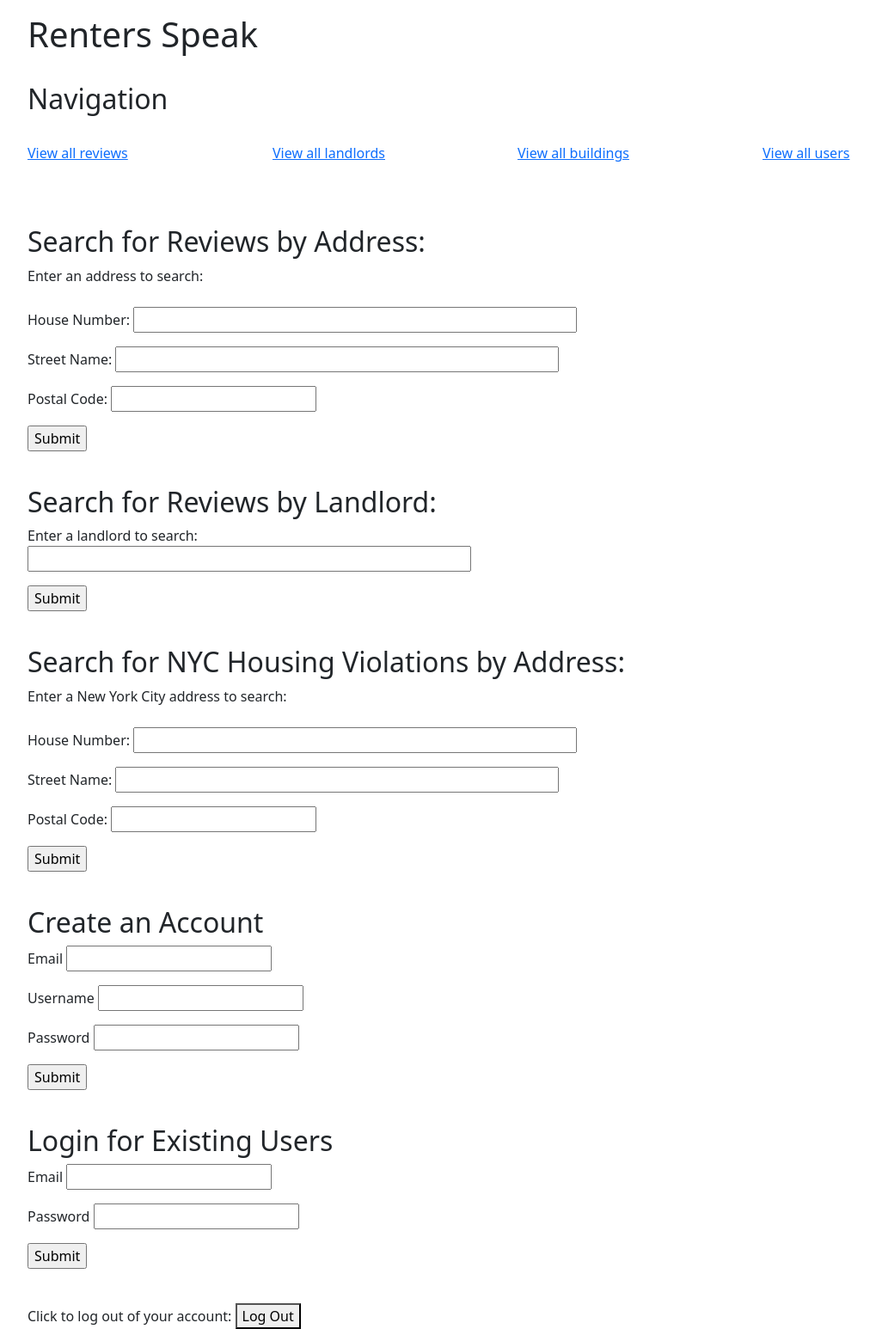
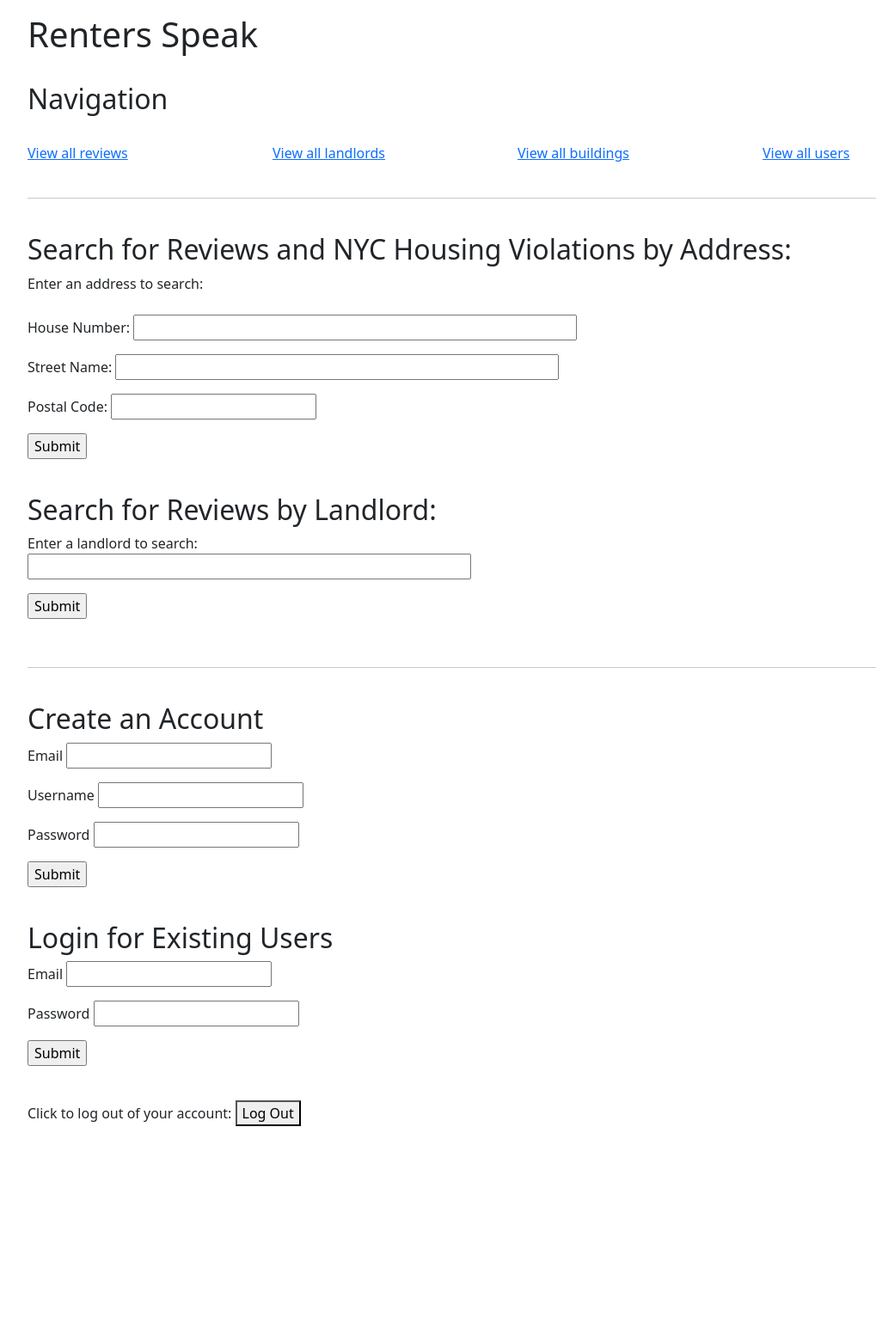
Before and after one commit to mauratee/Renters-Speak, a Flask app: page / in a window 1280 px wide. Shown: the whole page at 86% size, without its empty margins (50-1069 px from the left). After the commit the page ends 1310 px from the top, so only its background shows below. Run offline with Flask 2, Linux system fonts and the light colour scheme.

Commit message:
De-bug /search_by_address route in server.py

```diff
--- a/server.py
+++ b/server.py
@@ -232,7 +232,8 @@ def search_by_building_and_violation():
                                 length_violation_list=length_violation_list)
 
         elif not violation_list and building:
-            return render_template('building_details.html', building=building)
+            return render_template('building_details.html', building=building,
+                                    violation_list=violation_list)
 
 
         length_violation_list = len(violation_list)
--- a/templates/homepage.html
+++ b/templates/homepage.html
@@ -31,10 +31,10 @@
   </div>
 
   <br>
-  <br>
+  <hr>
   <br>
 
-  <h2>Search for Reviews by Address:</h2>
+  <h2>Search for Reviews and NYC Housing Violations by Address:</h2>
     <form action="/search_by_address">
       <p>
         Enter an address to search:<br>
@@ -68,28 +68,9 @@
         <input type="submit">
       </p>
     </form>
+
   <br>
-
-  <h2>Search for NYC Housing Violations by Address:</h2>
-    <form action="/search_hpdviolations_by_address">
-      <p>
-        Enter a New York City address to search:<br>
-        <br>
-        House Number:  <input type="text" name="search_hpd_by_housenumber" size="50">
-      </p>
-
-      <p>
-        Street Name:  <input type="text" name="search_hpd_by_streetname" size="50">
-      </p>
-
-      <p>
-        Postal Code:  <input type="text" name="search_hpd_by_postalcode">
-      </p>
-
-      <p>
-        <input type="submit">
-      </p>
-    </form>
+  <hr>
   <br>
 
   <h2>Create an Account</h2>
```
Also changed, not shown: seed_db.py (+4 -4 lines), README.md.
